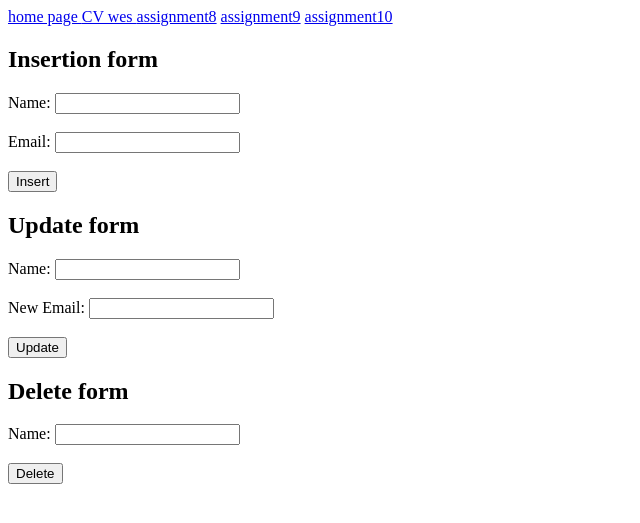
After one commit to razberejik/homework.backend, a Flask app: page /assignment10 in a window 1280 px wide. The commit adds this page. Shown: the top 523 px of the page, without its empty margins (0-640 px from the left). Run offline with Flask 2, Linux system fonts and the light colour scheme.

Commit message:
assignment10

```diff
--- a/app.py
+++ b/app.py
@@ -1,4 +1,5 @@
-from flask import Flask, redirect, url_for, render_template, request, session
+from flask import Flask, redirect, url_for, render_template, request, session, Blueprint
+from interact_db import interact_db
 
 app = Flask(__name__)
 
@@ -61,6 +62,58 @@ def logout_func():
     session['username'] = ''
     return render_template('assignment9.html')
 
+change_message = ""
+
+assignment10 = Blueprint('assignment10', __name__, static_folder='static', static_url_path='/', template_folder='templates')
+
+@app.route("/assignment10", methods=['GET', 'POST'])
+def assignment10_page():
+    global message_has_been_changed
+    message_has_been_changed = ""
+    return render_template('assignment10.html')
+
+
+app.register_blueprint(assignment10)
+
+# insert user
+@app.route('/insert_user', methods=['POST'])
+def insert_user_func():
+    name = request.form['name']
+    email = request.form['email']
+    query = "INSERT INTO users(name, email) VALUES ('%s', '%s')" % (name, email)
+    interact_db(query=query, query_type='commit')
+    global message_has_been_changed
+    message_has_been_changed = "The user "+name+" is inserted"
+    return redirect('/user_list')
+
+# update user
+@app.route('/update_user', methods=['POST'])
+def update_user_func():
+    name = request.form['name']
+    new_email = request.form['new_email']
+    query = "update users set email = '%s' where name = '%s'" % (new_email, name)
+    interact_db(query=query, query_type='commit')
+    global message_has_been_changed
+    message_has_been_changed = "The email of the user "+name+" is updated"
+    return redirect('/user_list')
+
+# delete user
+@app.route('/delete_user', methods=['POST'])
+def delete_user_func():
+    name = request.form['name']
+    query = "DELETE FROM users WHERE name='%s'" % name
+    interact_db(query, query_type='commit')
+    global message_has_been_changed
+    message_has_been_changed = "The user "+name+" was deleted"
+    return redirect('/user_list')
+
+# display user
+@app.route('/user_list')
+def user_list_func():
+    query = "select * from users"
+    query_result = interact_db(query=query, query_type='fetch')
+    return render_template('assignment10.html', user_list=query_result, message_has_been_changed=message_has_been_changed)
+
 
 if __name__ == '__main__':
     app.secret_key = '123'
--- /dev/null
+++ b/templates/assignment10.html
@@ -0,0 +1,49 @@
+<!DOCTYPE html>
+<html lang="en">
+<head>
+    <meta charset="UTF-8">
+    <title>Title</title>
+</head>
+<body>
+ {% include('menu.html') %}
+{#Insertion form#}
+ <h2> Insertion form </h2>
+<form action="/insert_user" method="POST">
+        Name: <input name="name" type="text">
+        <br><br>
+        Email: <input name="email" type="email">
+        <br><br>
+        <input type="submit" value="Insert">
+    </form>
+
+
+{#update form#}
+ <h2> Update form </h2>
+<form action="/update_user" method="POST">
+        Name: <input name="name" type="text">
+        <br><br>
+        New Email: <input name="new_email" type="email">
+        <br><br>
+        <input type="submit" value="Update">
+    </form>
+{#delete form#}
+ <h2>Delete form</h2>
+ <form action="/delete_user" method="POST">
+     Name: <input name="name" type="text"> <br><br>
+     <input type="submit" value="Delete">
+ </form>
+
+{% if user_list %}
+            <h3>Desplay User List:</h3>
+            <ul>
+                {% for user in user_list %}
+                <li>
+                    <b>Name:</b> {{ user.name }}, <b>Email:</b> {{ user.email }}
+                </li>
+                {% endfor %}
+            </ul>
+            <p>{{ message_has_been_changed}}</p>
+        {% endif %}
+
+</body>
+</html>
--- a/templates/menu.html
+++ b/templates/menu.html
@@ -3,4 +3,5 @@
     <a href="/cvWes"> CV wes </a>
     <a href="/assignment8"> assignment8</a>
     <a href="/assignment9"> assignment9</a>
+    <a href="/assignment10"> assignment10</a>
 </div>
```
Also changed, not shown: interact_db.py (added, +29 -0 lines).
